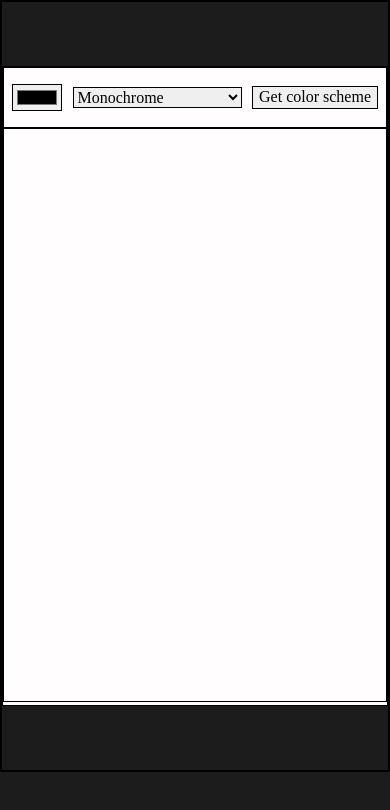
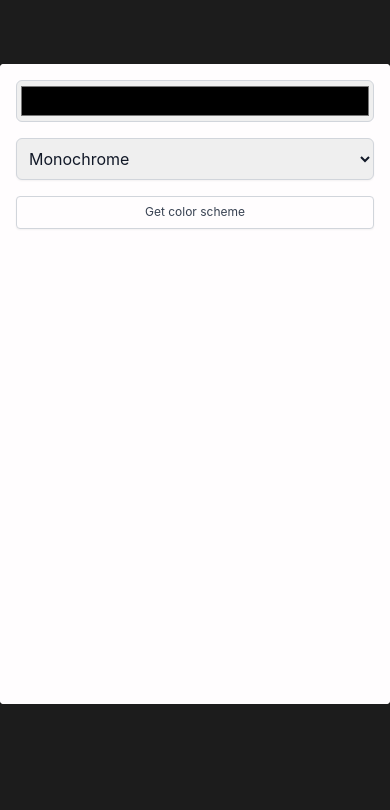
Before and after one commit to fstabel1773/Scrimba_ColorChemeGenerator, a website built with Vite: page index.html in a window 390 px wide. Built offline with nearby package versions, Linux system fonts and the light colour scheme.

Commit message:
feat: responsive design (small screens)

```diff
--- a/index.css
+++ b/index.css
@@ -1,46 +1,128 @@
 * {
     box-sizing: border-box;
-    border: 1px solid black;
 }
 
 html, body {
     margin: 0;
     padding: 0;
     background: #1C1C1C;
+    font-family: inter, sans-serif;
 }
+
+/* =================
+    Typography
+    ==============*/
+p,
+button#get-color-scheme-btn {
+    font-size: 0.75rem;
+}
+
+
+/* =================
+    Layout
+    ==============*/
 
 div#app-container {
     margin: 4em auto;
-    background: #FFFDFE;
+    padding: 1em;
     min-width: 20em;
     max-width: 40em;
     height: 40em;
+    position: relative;
+    background: #FFFDFE;
+    border-radius: 4px;
 }
 
+/* settings-form */
+
 form#settings-form {
+    position: absolute;
+    top: 0;
+    left: 0;
     width: 100%;
-    padding: 1em 0.5em;
+    padding: 1em;
     display: flex;
-    justify-content: space-between;
-    align-items: center;
+    flex-direction: column;
+    gap: 1em;
+    z-index: 1;
+    background: #FFFDFE;
+    border-radius: 4px 4px 0 0;
 }
+
+#color-seed {
+    width: 100%;
+    height: 2.625em;
+    border: 0.5px solid #D1D5DB;
+    border-radius: 6px;
+}
+
+
+select#mode-selection {
+    height: 2.625em;
+    width: 100%;
+    padding: 0.5em;
+    line-height: 1.5em;
+    color: #111827;
+    border: 1px solid #D1D5DB;
+    box-shadow: 0px 1px 2px rgba(0, 0, 0, 0.05);
+    border-radius: 6px;
+}
+
+button#get-color-scheme-btn {
+    padding: 0.7em;
+    color: #374151;
+    background: inherit;
+    border: 1px solid #D1D5DB;
+    box-shadow: 0px 1px 2px rgba(0, 0, 0, 0.05);
+    border-radius: 4px;
+}
+
 
 div#colors-container {
     width: 100%;
-    height: 90%;
-    display: flex;
-
-}
-
-.color-value-container {
-    width: 100%;
+    height: 100%;
+    display: grid;
+    grid-template-columns: repeat(6, 1fr);
+    border-radius: 4px;
 }
 
 .color-box {
-    height: 90%;
-    align-self: stretch;
+    width: 100%;
+    z-index: 0;
+    border-radius: 4px;
 }
 
-.hex-value-container {
-    padding: 0.5em 1em
+div#colors-footer {
+    position: absolute;
+    min-height: 4em;
+    bottom: 0;
+    left: 0;
+    width: 100%;
+    padding: 1em 0.5em;
+    display: grid;
+    grid-template-columns: repeat(6, 1fr);
+    justify-items: center;
+    color: black;
+    z-index: 1;
+    background: #FFFDFE;
+    color: #2B283A;
+    border-radius: 0 0 4px 4px;
 }
+
+
+ @media (min-width: 550px) {
+    form#settings-form {
+        flex-direction: row;
+        justify-content: space-between;
+        align-items: center;
+    }
+
+    #color-seed {
+        width: 3.8em;
+    }
+
+    select#mode-selection {
+        height: 2.625em;
+        width: 26em;
+
+ }
--- a/index.html
+++ b/index.html
@@ -24,7 +24,10 @@
             </select>
             <button id="get-color-scheme-btn">Get color scheme</button>
         </form>
-        <div id="colors-container"></div>
+        <div id="colors-container">
+        </div>
+        <div id="colors-footer">
+        </div>
     </div>
     <script src="index.js"></script>
 </body>
--- a/index.js
+++ b/index.js
@@ -1,10 +1,12 @@
 const colorSeed = document.getElementById("color-seed");
+const modeSelection = document.getElementById("mode-selection");
 const getColorSchemeBtn = document.getElementById("get-color-scheme-btn");
-const modeSelection = document.getElementById("mode-selection");
 const colorsContainer = document.getElementById("colors-container");
+const colorsFooter = document.getElementById("colors-footer");
 
 let colorsHexArray = [];
-let colorHtml = ``;
+let colorsContainerHtml = ``;
+let colorsFooterHtml = ``;
 
 // Getting value of colorSeed and mode selection on clicking
 getColorSchemeBtn.addEventListener("click", (event) => {
@@ -23,18 +25,20 @@ getColorSchemeBtn.addEventListener("click", (event) => {
       });
       console.log(colorsHexArray);
       colorsHexArray.forEach((hexValue) => {
-        colorHtml += `
-            <div class="color-value-container">
-                <div class="color-box" style="background-color: ${hexValue}"></div>
-                <div class="hex-value-container">${hexValue}</div>
-            </div>
+        colorsContainerHtml += `
+            <div class="color-box" style="background-color: ${hexValue}"></div>
+        `;
+        colorsFooterHtml += `
+            <p class="hex-value">${hexValue}</p>
         `;
       });
-      console.log(colorHtml);
+      console.log(colorsFooterHtml);
       renderColorScheme();
+      console.log();
     });
 });
 
-function renderColorScheme(array) {
-  colorsContainer.innerHTML = colorHtml;
+function renderColorScheme() {
+  colorsContainer.innerHTML = colorsContainerHtml;
+  colorsFooter.innerHTML = colorsFooterHtml;
 }
```
